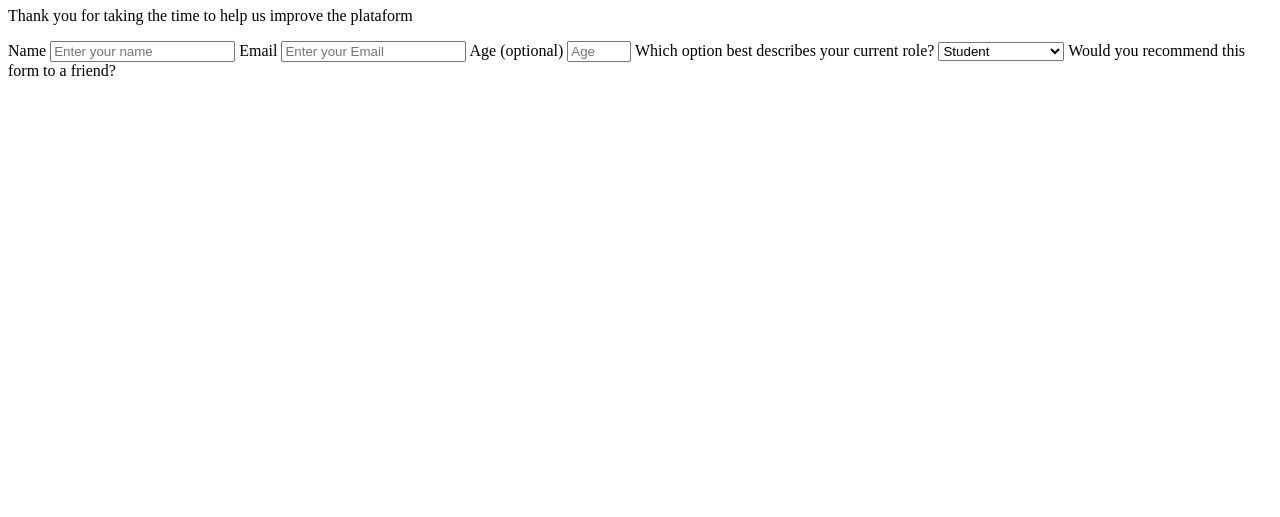
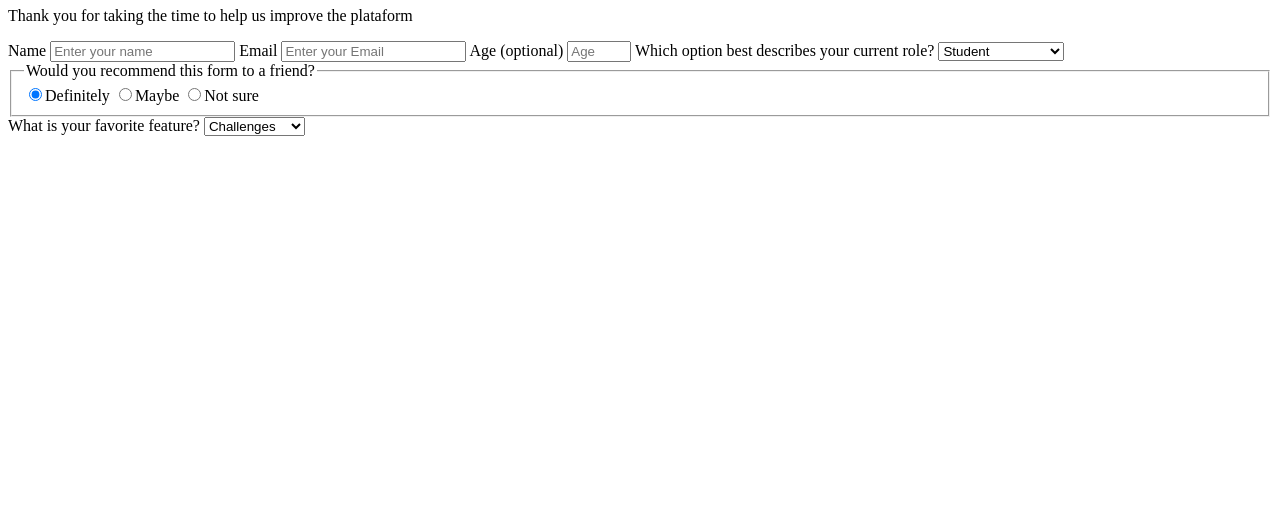
Before and after one commit to Raphael-Ramalho/Formulario, a plain HTML site: page formulario.html in a window 1280 px wide. Shown: the part 283-800 px from the top of the page. Drawn offline with Linux system fonts and the light colour scheme.

Commit message:
Update formulario.html

```diff
--- a/formulario.html
+++ b/formulario.html
@@ -38,9 +38,21 @@
                 <option value="other">Other</option>
             </select>
 
-            <label for="recommendation">Would you recommend this form to a friend?</label>
+            <fieldset>
+                <legend>Would you recommend this form to a friend?</legend>
+                <label><input type="radio" name="recommendation" value="definitely" checked>Definitely</label>
+                <label><input type="radio" name="recommendation" value="maybe">Maybe</label>
+                <label><input type="radio" name="recommendation" value="notSure">Not sure</label>
+            </fieldset>
 
-
+            <label for="favoriteFeature"> What is your favorite feature?
+                <select name="favoriteFeature" id="favoriteFeature">
+                    <option value="challenges">Challenges</option>
+                    <option value="projects">Projects</option>
+                    <option value="Community">Community</option>
+                    <option value="openSource">Open Source</option>
+                </select>
+            </label>
         </form>
 
     </div>
```
